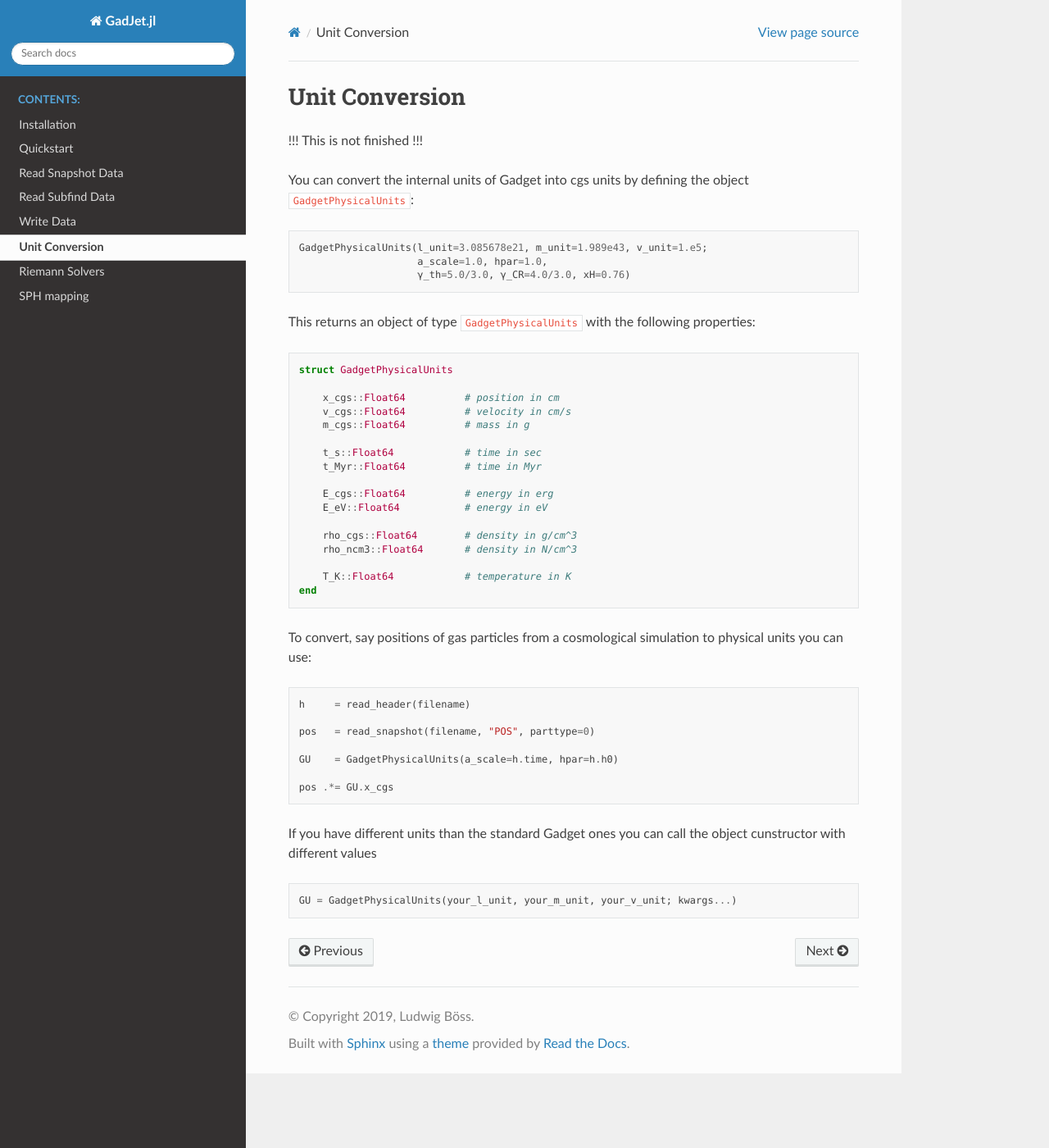
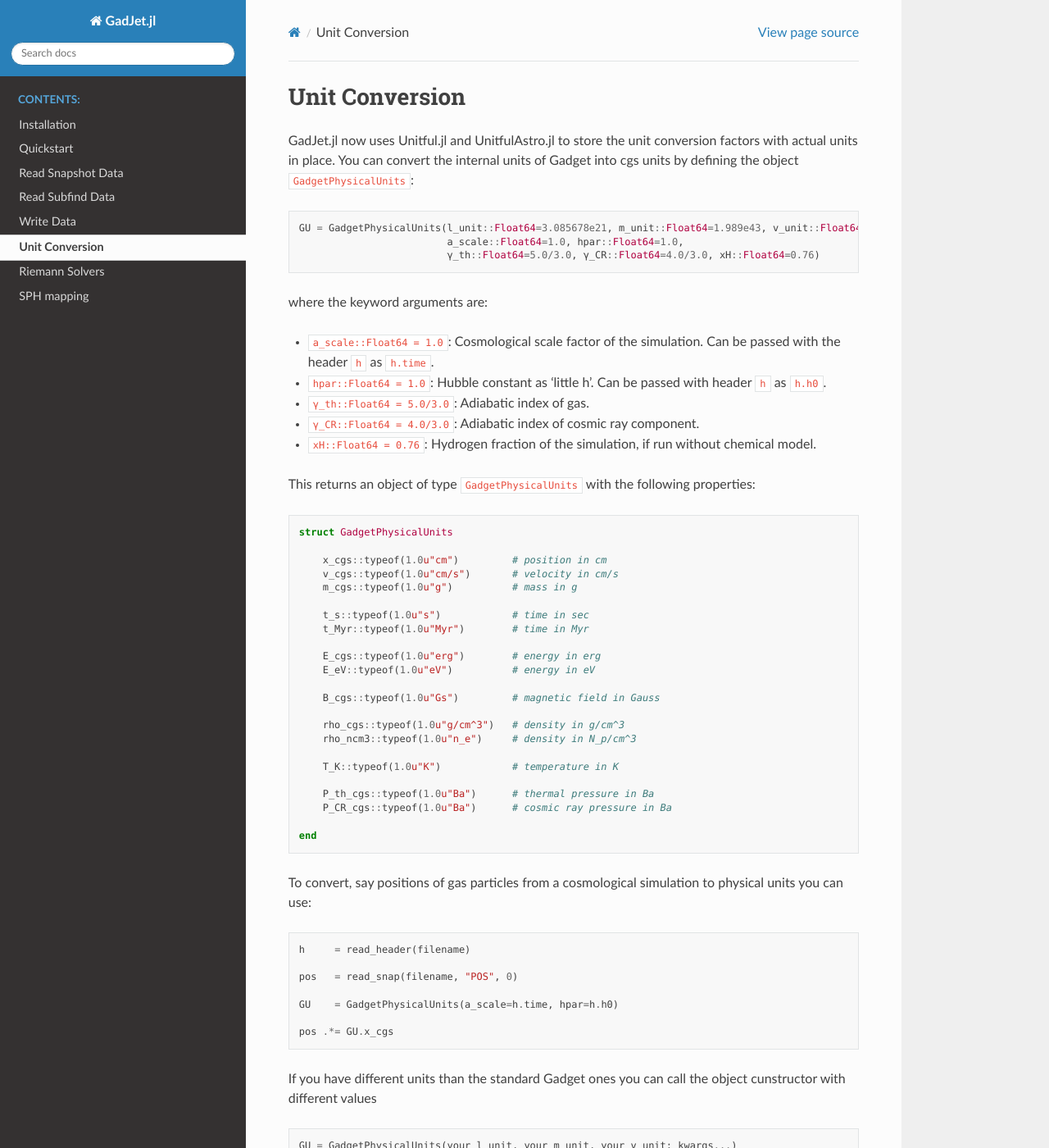
Before and after one commit to LudwigBoess/GadJet.jl, a Sphinx documentation site: the page built from docs/usage/unit_conversion.md, in a window 1280 px wide and 1400 px high. Shown: the whole window at 82% size. Built offline with Sphinx 7.4.7 and the Read the Docs theme 2.0.0, drawn with Linux system fonts in a browser that asks for light colours; some of the changed text lies outside the part shown.

Commit message:
Updated documentation for unit conversion.

````diff
--- a/docs/usage/unit_conversion.md
+++ b/docs/usage/unit_conversion.md
@@ -1,35 +1,47 @@
 Unit Conversion
 ===============
 
-!!! This is not finished !!!
-
+GadJet.jl now uses Unitful.jl and UnitfulAstro.jl to store the unit conversion factors with actual units in place.
 You can convert the internal units of Gadget into cgs units by defining the object `GadgetPhysicalUnits`:
 
 ```julia
-GadgetPhysicalUnits(l_unit=3.085678e21, m_unit=1.989e43, v_unit=1.e5;
-                    a_scale=1.0, hpar=1.0,
-                    γ_th=5.0/3.0, γ_CR=4.0/3.0, xH=0.76)
+GU = GadgetPhysicalUnits(l_unit::Float64=3.085678e21, m_unit::Float64=1.989e43, v_unit::Float64=1.e5;
+                         a_scale::Float64=1.0, hpar::Float64=1.0,
+                         γ_th::Float64=5.0/3.0, γ_CR::Float64=4.0/3.0, xH::Float64=0.76)
 ```
+
+where the keyword arguments are:
+- `a_scale::Float64 = 1.0`:  Cosmological scale factor of the simulation. Can be passed with the header `h` as `h.time`.
+- `hpar::Float64 = 1.0`:     Hubble constant as 'little h'. Can be passed with header `h` as `h.h0`.
+- `γ_th::Float64 = 5.0/3.0`: Adiabatic index of gas.
+- `γ_CR::Float64 = 4.0/3.0`: Adiabatic index of cosmic ray component.
+- `xH::Float64 = 0.76`:      Hydrogen fraction of the simulation, if run without chemical model.
 
 This returns an object of type `GadgetPhysicalUnits` with the following properties:
 
 ```julia
 struct GadgetPhysicalUnits
 
-    x_cgs::Float64          # position in cm
-    v_cgs::Float64          # velocity in cm/s
-    m_cgs::Float64          # mass in g
+    x_cgs::typeof(1.0u"cm")         # position in cm
+    v_cgs::typeof(1.0u"cm/s")       # velocity in cm/s
+    m_cgs::typeof(1.0u"g")          # mass in g
 
-    t_s::Float64            # time in sec
-    t_Myr::Float64          # time in Myr
+    t_s::typeof(1.0u"s")            # time in sec
+    t_Myr::typeof(1.0u"Myr")        # time in Myr
 
-    E_cgs::Float64          # energy in erg
-    E_eV::Float64           # energy in eV
+    E_cgs::typeof(1.0u"erg")        # energy in erg
+    E_eV::typeof(1.0u"eV")          # energy in eV
 
-    rho_cgs::Float64        # density in g/cm^3
-    rho_ncm3::Float64       # density in N/cm^3
+    B_cgs::typeof(1.0u"Gs")         # magnetic field in Gauss
 
-    T_K::Float64            # temperature in K
+    rho_cgs::typeof(1.0u"g/cm^3")   # density in g/cm^3
+    rho_ncm3::typeof(1.0u"n_e")     # density in N_p/cm^3
+
+    T_K::typeof(1.0u"K")            # temperature in K
+
+    P_th_cgs::typeof(1.0u"Ba")      # thermal pressure in Ba
+    P_CR_cgs::typeof(1.0u"Ba")      # cosmic ray pressure in Ba
+
 end
 ```
 
@@ -39,7 +51,7 @@
 
 h     = read_header(filename)
 
-pos   = read_snapshot(filename, "POS", parttype=0)
+pos   = read_snap(filename, "POS", 0)
 
 GU    = GadgetPhysicalUnits(a_scale=h.time, hpar=h.h0)
 
@@ -52,3 +64,21 @@
 ```julia
 GU = GadgetPhysicalUnits(your_l_unit, your_m_unit, your_v_unit; kwargs...)
 ```
+
+Converting the units can then be done with Unitful.jl and UnitfulAstro.jl.
+So if you want to convert the position units from the default `cm` to `Mpc` you can do this as:
+
+```julia
+using Unitful
+using UnitfulAstro
+
+pos = read_snap(filename, "POS", 0)
+pos = @. pos * GU.x_cgs |> u"Mpc"
+```
+
+If you want to get rid of the units, for example if you need basic datatypes again for a function
+you can use the funtion `ustrip`:
+
+```julia
+pos = ustrip(pos)
+```
````
